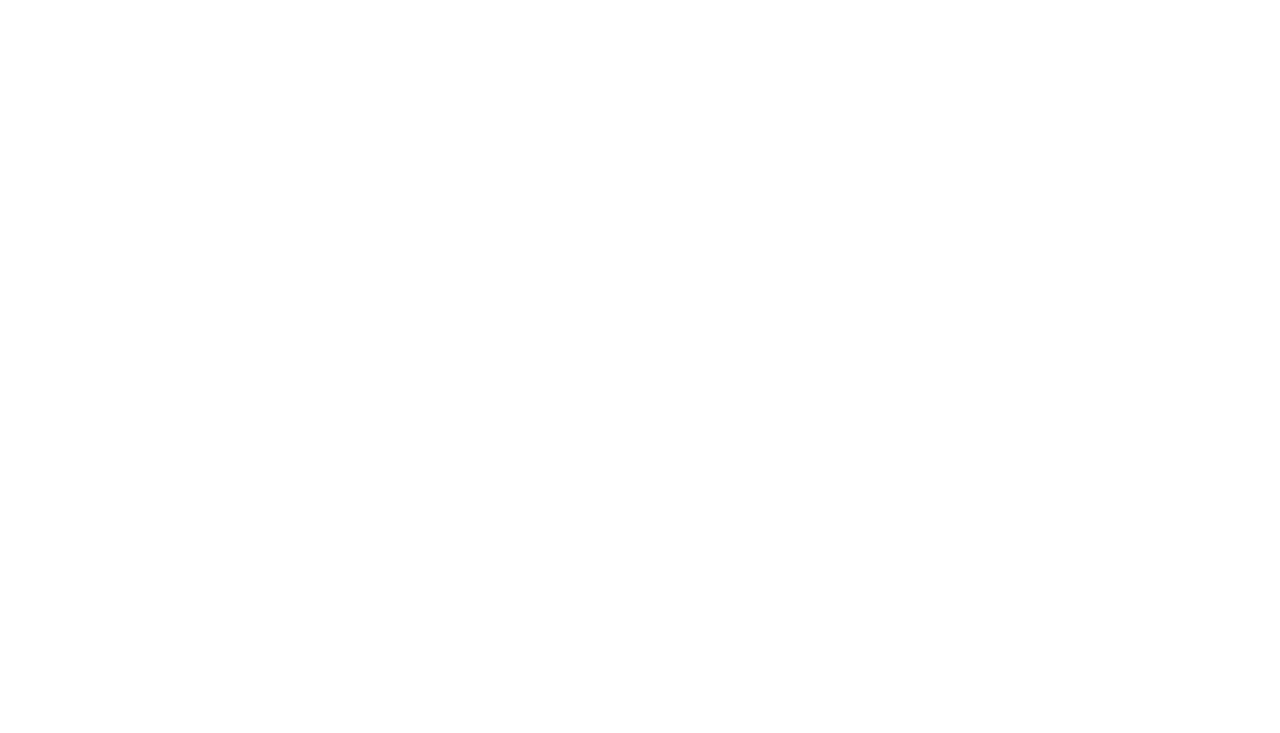
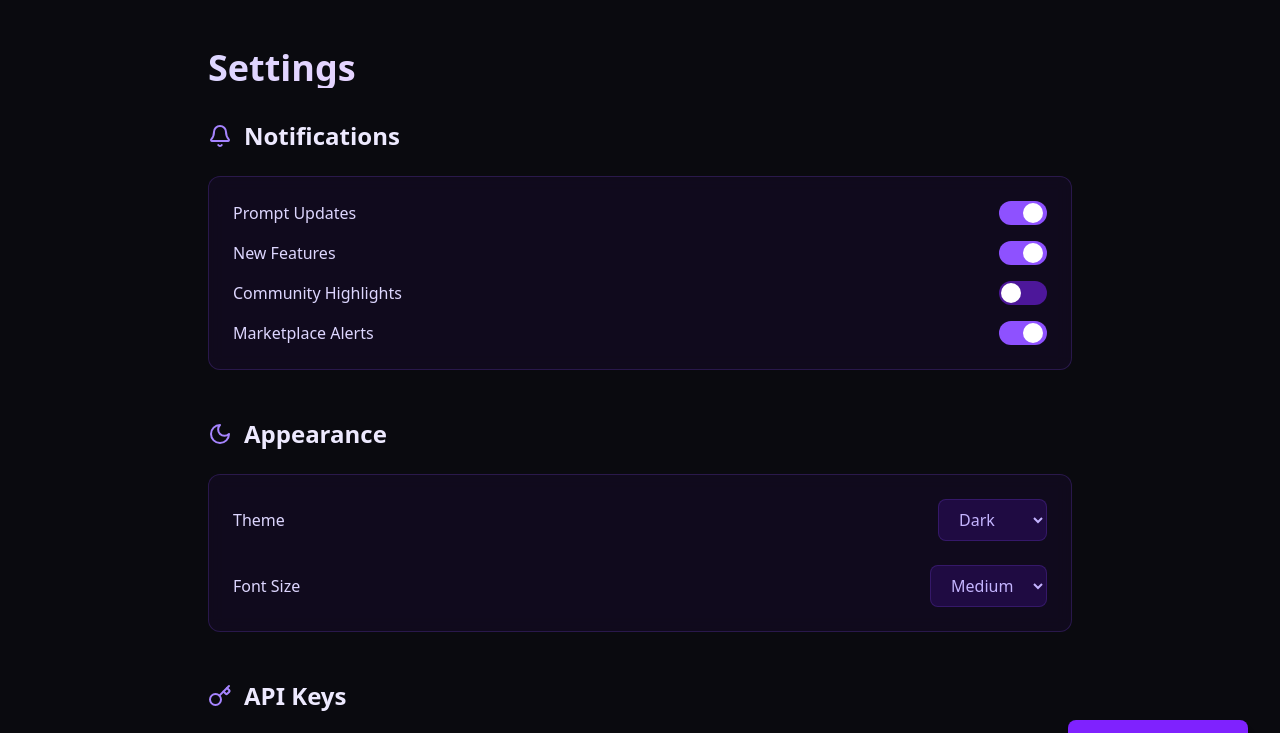
Before and after one commit to Jeetbiswas23/PromptVerse-FINAL-, a React (Vite) app: page /settings in a window 1280 px wide. Before the commit this address had no page. Shown: the top 733 px of the page. Built offline with nearby package versions, Linux system fonts and the light colour scheme.

Commit message:
Settings

```diff
--- a/src/App.jsx
+++ b/src/App.jsx
@@ -8,6 +8,7 @@
 import SignUp from './components/SignUp'; // Update import name
 import ForgotPassword from './components/ForgotPassword';
 import Profile from './components/Profile';
+import Settings from './components/Settings';
 
 // Create auth context
 export const AuthContext = createContext(null);
@@ -997,6 +998,7 @@
               <Route path="/signup" element={<SignUp />} />
               <Route path="/forgot-password" element={<ForgotPassword />} />
               <Route path="/profile" element={<Profile />} />
+              <Route path="/settings" element={<Settings />} />
             </Routes>
           </Suspense>
         </LazyMotion>
@@ -1057,7 +1059,7 @@
   const [openIndex, setOpenIndex] = useState(null);
 
   return (
-    <section className="relative py-20 overflow-hidden">
+    <section className="relative py-12 overflow-hidden"> {/* Reduced padding */}
       {/* 3D Background */}
       <div className="absolute inset-0 z-0 opacity-60">
         <Canvas dpr={[1, 2]} camera={{ position: [0, 0, 10], fov: 45 }}>
@@ -1091,9 +1093,9 @@
           whileInView={{ opacity: 1, y: 0 }}
           transition={{ duration: 0.5 }}
           viewport={{ once: true }}
-          className="text-center mb-16"
+          className="text-center mb-8" // Reduced margin
         >
-          <h2 className="text-4xl md:text-6xl font-bold bg-gradient-to-r from-violet-200 via-fuchsia-200 to-violet-200 bg-clip-text text-transparent mb-6">
+          <h2 className="text-4xl md:text-6xl font-bold bg-gradient-to-r from-violet-200 via-fuchsia-200 to-violet-200 bg-clip-text text-transparent mb-4"> {/* Reduced margin */}
             FAQ's
           </h2>
           <p className="text-violet-300/70 text-lg max-w-2xl mx-auto">
--- /dev/null
+++ b/src/components/Settings.jsx
@@ -0,0 +1,153 @@
+import React, { useState } from 'react';
+import { motion } from 'framer-motion';
+import { Bell, Moon, Sun, Key, Save } from 'lucide-react';
+
+const Settings = () => {
+  const [settings, setSettings] = useState({
+    notifications: {
+      promptUpdates: true,
+      newFeatures: true,
+      communityHighlights: false,
+      marketplaceAlerts: true
+    },
+    appearance: {
+      theme: 'dark',
+      reduceMotion: false,
+      fontSize: 'medium'
+    },
+    apiKeys: {
+      openAI: '',
+      anthropic: '',
+      stability: ''
+    }
+  });
+
+  const handleSettingChange = (category, setting, value) => {
+    setSettings(prev => ({
+      ...prev,
+      [category]: {
+        ...prev[category],
+        [setting]: value
+      }
+    }));
+  };
+
+  const handleSave = () => {
+    // Save settings to localStorage or backend
+    localStorage.setItem('userSettings', JSON.stringify(settings));
+  };
+
+  return (
+    <div className="min-h-screen bg-[#0a0a0f] text-white">
+      <div className="max-w-4xl mx-auto px-4 py-12">
+        <h1 className="text-4xl font-bold bg-gradient-to-r from-violet-200 via-fuchsia-200 to-violet-200 bg-clip-text text-transparent mb-8">
+          Settings
+        </h1>
+
+        {/* Notifications Section */}
+        <section className="mb-12">
+          <div className="flex items-center space-x-3 mb-6">
+            <Bell className="w-6 h-6 text-violet-400" />
+            <h2 className="text-2xl font-semibold text-violet-100">Notifications</h2>
+          </div>
+          <div className="space-y-4 bg-violet-900/10 rounded-xl p-6 backdrop-blur-sm border border-violet-500/20">
+            {Object.entries(settings.notifications).map(([key, value]) => (
+              <div key={key} className="flex items-center justify-between">
+                <label className="text-violet-200 capitalize">
+                  {key.replace(/([A-Z])/g, ' $1').trim()}
+                </label>
+                <motion.button
+                  whileTap={{ scale: 0.95 }}
+                  onClick={() => handleSettingChange('notifications', key, !value)}
+                  className={`w-12 h-6 rounded-full relative transition-colors ${
+                    value ? 'bg-violet-500' : 'bg-violet-900'
+                  }`}
+                >
+                  <motion.div
+                    animate={{ x: value ? 24 : 2 }}
+                    className="w-5 h-5 rounded-full bg-white absolute top-0.5"
+                  />
+                </motion.button>
+              </div>
+            ))}
+          </div>
+        </section>
+
+        {/* Appearance Section */}
+        <section className="mb-12">
+          <div className="flex items-center space-x-3 mb-6">
+            {settings.appearance.theme === 'dark' ? (
+              <Moon className="w-6 h-6 text-violet-400" />
+            ) : (
+              <Sun className="w-6 h-6 text-violet-400" />
+            )}
+            <h2 className="text-2xl font-semibold text-violet-100">Appearance</h2>
+          </div>
+          <div className="space-y-6 bg-violet-900/10 rounded-xl p-6 backdrop-blur-sm border border-violet-500/20">
+            <div className="flex items-center justify-between">
+              <label className="text-violet-200">Theme</label>
+              <select
+                value={settings.appearance.theme}
+                onChange={(e) => handleSettingChange('appearance', 'theme', e.target.value)}
+                className="bg-violet-950/50 border border-violet-500/20 rounded-lg px-4 py-2 text-violet-300"
+              >
+                <option value="dark">Dark</option>
+                <option value="light">Light</option>
+                <option value="system">System</option>
+              </select>
+            </div>
+            <div className="flex items-center justify-between">
+              <label className="text-violet-200">Font Size</label>
+              <select
+                value={settings.appearance.fontSize}
+                onChange={(e) => handleSettingChange('appearance', 'fontSize', e.target.value)}
+                className="bg-violet-950/50 border border-violet-500/20 rounded-lg px-4 py-2 text-violet-300"
+              >
+                <option value="small">Small</option>
+                <option value="medium">Medium</option>
+                <option value="large">Large</option>
+              </select>
+            </div>
+          </div>
+        </section>
+
+        {/* API Keys Section */}
+        <section className="mb-12">
+          <div className="flex items-center space-x-3 mb-6">
+            <Key className="w-6 h-6 text-violet-400" />
+            <h2 className="text-2xl font-semibold text-violet-100">API Keys</h2>
+          </div>
+          <div className="space-y-6 bg-violet-900/10 rounded-xl p-6 backdrop-blur-sm border border-violet-500/20">
+            {Object.entries(settings.apiKeys).map(([key, value]) => (
+              <div key={key} className="space-y-2">
+                <label className="text-violet-200 capitalize">
+                  {key.replace(/([A-Z])/g, ' $1').trim()} API Key
+                </label>
+                <input
+                  type="password"
+                  value={value}
+                  onChange={(e) => handleSettingChange('apiKeys', key, e.target.value)}
+                  placeholder={`Enter your ${key} API key`}
+                  className="w-full bg-violet-950/50 border border-violet-500/20 rounded-lg px-4 py-2 text-violet-300 focus:outline-none focus:border-violet-400"
+                />
+              </div>
+            ))}
+          </div>
+        </section>
+
+        {/* Save Button */}
+        <motion.button
+          whileHover={{ scale: 1.02 }}
+          whileTap={{ scale: 0.98 }}
+          onClick={handleSave}
+          className="fixed bottom-8 right-8 px-6 py-3 bg-violet-600 hover:bg-violet-700 rounded-lg flex items-center space-x-2 shadow-lg"
+        >
+          <Save className="w-5 h-5" />
+          <span>Save Changes</span>
+        </motion.button>
+      </div>
+    </div>
+  );
+};
+
+export default Settings;
```
